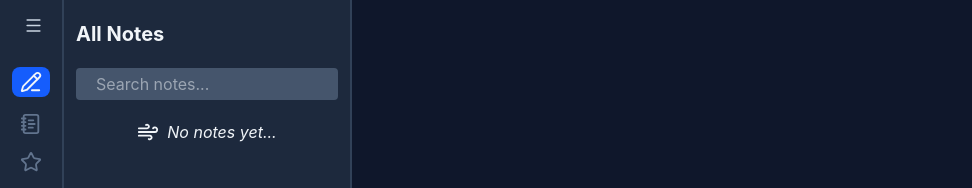
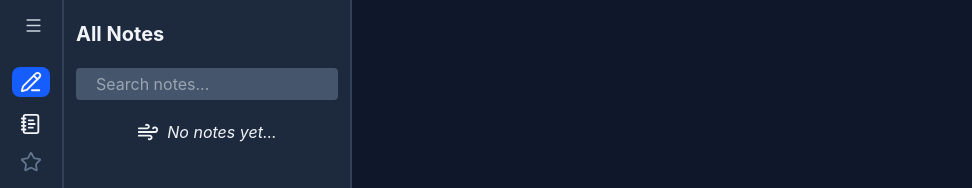
Before and after one commit to Zolender/Notebook-with-React, a React (Vite) app: page / in a window 1280 px wide. Shown: the top 188 px of the page, without its empty margins (0-972 px from the left). Built offline with nearby package versions, Linux system fonts and the light colour scheme.

Commit message:
feat: update SideBar component to highlight selected view with dynamic styling

```diff
--- a/src/Components/SideBar.jsx
+++ b/src/Components/SideBar.jsx
@@ -18,25 +18,25 @@ const SideBar = ({onAdd, setIsSideBarExpanded, isSideBarExpanded, setCurrentView
                 {isSideBarExpanded&& <p className="mb-3">CATEGORIES</p>}
                 <p
                     onClick={() => setCurrentView('all')}
-                    className={` hover:text-slate-100 hover:cursor-pointer rounded-sm py-2 flex items-center gap-2 transition ${isSideBarExpanded? "pl-2 w-[70%] hover:bg-slate-500": ''}`}>
+                    className={` hover:text-slate-100 hover:cursor-pointer rounded-sm py-2 flex items-center gap-2 transition ${isSideBarExpanded? "pl-2 w-[70%] hover:bg-slate-500": ''} ${currentView === 'all' ? isSideBarExpanded? 'bg-slate-600 text-slate-100': 'text-slate-100' : 'hover:text-slate-100'}`}>
                     <NotebookText size={22}/>
                     {isSideBarExpanded && <span className="ml-3">All Notes</span>}
                 </p>
                 <p
                     onClick={() => setCurrentView('favorites')}
-                    className={` hover:text-slate-100 hover:cursor-pointer rounded-sm py-2 flex items-center gap-2 transition ${isSideBarExpanded? "pl-2 w-[70%] hover:bg-slate-500": ''}`}>
+                    className={` hover:text-slate-100 hover:cursor-pointer rounded-sm py-2 flex items-center gap-2 transition ${isSideBarExpanded? "pl-2 w-[70%] hover:bg-slate-500": ''} ${currentView === 'favorites' ? isSideBarExpanded? 'bg-slate-600 text-slate-100': 'text-slate-100' : 'hover:text-slate-100'}`}>
                     <Star size={22}/>
                     {isSideBarExpanded && <span className="ml-3">Favorite</span>}
                 </p>
                 <p
                     onClick={() => setCurrentView('recents')}
-                    className={` hover:text-slate-100 hover:cursor-pointer rounded-sm py-2 flex items-center gap-2 transition ${isSideBarExpanded? "pl-2 w-[70%] hover:bg-slate-500": ''}`}>
+                    className={` hover:text-slate-100 hover:cursor-pointer rounded-sm py-2 flex items-center gap-2 transition ${isSideBarExpanded? "pl-2 w-[70%] hover:bg-slate-500": ''} ${currentView === 'recents' ? isSideBarExpanded? 'bg-slate-600 text-slate-100': 'text-slate-100' : 'hover:text-slate-100'}`}>
                     <Clock3 size={22}/>
                     {isSideBarExpanded && <span className="ml-3">Recent</span>}
                 </p>
                 <p
                     onClick={() => setCurrentView('deleted')}
-                    className={` hover:text-slate-100 hover:cursor-pointer rounded-sm py-2 flex items-center gap-2 transition ${isSideBarExpanded? "pl-2 w-[70%] hover:bg-slate-500": ''}`}>
+                    className={` hover:text-slate-100 hover:cursor-pointer rounded-sm py-2 flex items-center gap-2 transition ${isSideBarExpanded? "pl-2 w-[70%] hover:bg-slate-500": ''} ${currentView === 'deleted' ? isSideBarExpanded? 'bg-slate-600 text-slate-100': 'text-slate-100' : 'hover:text-slate-100'}`}>
                     <Trash2 size={22} />
                     {isSideBarExpanded && <span className="ml-3">Trash</span>}
                 </p>
```
